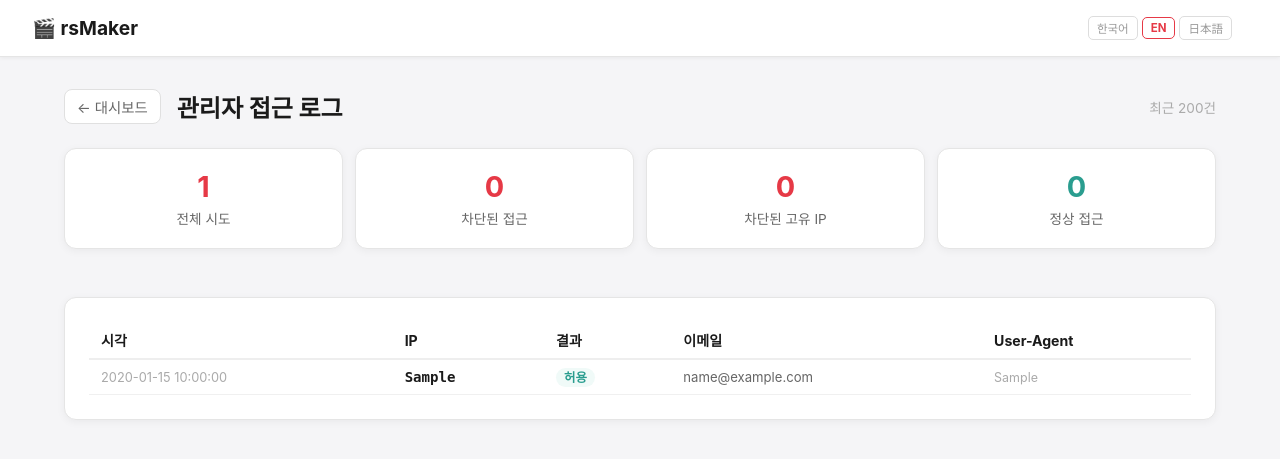
After one commit to todok6240/reels-maker-by-claudecode, a Flask app: template templates/admin_access_log.html in a window 1280 px wide. The commit adds this page. Shown: the top 459 px of the page. Run offline with Flask 3, Linux system fonts and the light colour scheme; the template is opened without the code that fills it: most values are stand-ins (such as "Sample title", 1, 10 or a date in 2020).

Commit message:
관리자 접근 IP 로그, 대시보드 다국어 적용
- admin_access_log 테이블로 접근 시도 IP/결과 영구 기록
- 관리자 대시보드 우측 상단 접근 IP 로그 버튼 추가
- 접근 로그 상세 페이지 (요약 카드 + 테이블, 뒤로가기 버튼)
- 대시보드 제목/설명/템플릿 카드 이름·설명 EN/JA 다국어 적용

Co-Authored-By: Claude Sonnet 4.6 <noreply@anthropic.com>

```diff
--- a/app.py
+++ b/app.py
@@ -23,7 +23,7 @@ from flask import Flask, render_template, request, jsonify, send_from_directory,
 from authlib.integrations.flask_client import OAuth
 from dotenv import load_dotenv
 import redis
-from database import upsert_user, is_user_allowed, set_user_allowed, list_users
+from database import upsert_user, is_user_allowed, set_user_allowed, list_users, log_admin_access, list_admin_access_log
 
 load_dotenv(os.path.join(os.path.dirname(__file__), ".env"))
 
@@ -138,8 +138,13 @@ def admin_required(f):
     @wraps(f)
     def decorated(*args, **kwargs):
         user = session.get("user")
+        ip = request.headers.get("X-Forwarded-For", request.remote_addr).split(",")[0].strip()
+        ua = request.headers.get("User-Agent", "")
+        email = user.get("email", "") if user else ""
         if not user or user.get("email") not in ADMIN_EMAILS:
+            log_admin_access(ip, ua, email, "denied")
             abort(403)
+        log_admin_access(ip, ua, email, "allowed")
         return f(*args, **kwargs)
     return decorated
 
@@ -655,6 +660,13 @@ def admin():
     return render_template("admin.html", stats=stats, reels=[dict(r) for r in reels], users=users)
 
 
+@app.route("/admin/access-log")
+@admin_required
+def admin_access_log():
+    logs = list_admin_access_log()
+    return render_template("admin_access_log.html", logs=logs)
+
+
 @app.route("/admin/users/<int:user_id>/toggle", methods=["POST"])
 @admin_required
 def admin_toggle_user(user_id):
--- a/static/js/i18n.js
+++ b/static/js/i18n.js
@@ -2,6 +2,23 @@
 
 const TRANSLATIONS = {
   ko: {
+    // Dashboard
+    'dash.title': '어떤 콘텐츠를 만들까요?',
+    'dash.sub': '템플릿을 선택하면 AI가 맞춤 자막과 영상을 만들어줘요',
+    'dash.cta': '시작하기 →',
+
+    // Templates
+    'tmpl.classic.name': '클래식',
+    'tmpl.classic.desc': '상단 자막 · 레드 포인트\n정통 SNS 릴스 스타일',
+    'tmpl.modern.name': '모던',
+    'tmpl.modern.desc': '하단 자막 · 블루 포인트\n감성적인 라이프스타일 스타일',
+    'tmpl.elegant.name': '엘레강스',
+    'tmpl.elegant.desc': '상단 자막 · 퍼플 포인트\n고급스럽고 세련된 스타일',
+    'tmpl.energy.name': '에너지',
+    'tmpl.energy.desc': '상단 자막 · 오렌지 포인트\n강렬하고 역동적인 스타일',
+    'tmpl.fresh.name': '프레시',
+    'tmpl.fresh.desc': '하단 자막 · 그린 포인트\n자연스럽고 청량한 스타일',
+
     // Nav
     'nav.history': '과거 생성 히스토리',
     'nav.settings': '⚙️ 설정',
@@ -109,6 +126,23 @@ const TRANSLATIONS = {
   },
 
   en: {
+    // Dashboard
+    'dash.title': 'What would you like to create?',
+    'dash.sub': 'Pick a template and AI will generate captions & video for you',
+    'dash.cta': 'Start →',
+
+    // Templates
+    'tmpl.classic.name': 'Classic',
+    'tmpl.classic.desc': 'Top caption · Red accent\nAuthentic SNS reels style',
+    'tmpl.modern.name': 'Modern',
+    'tmpl.modern.desc': 'Bottom caption · Blue accent\nLifestyle aesthetic style',
+    'tmpl.elegant.name': 'Elegant',
+    'tmpl.elegant.desc': 'Top caption · Purple accent\nSophisticated & refined style',
+    'tmpl.energy.name': 'Energy',
+    'tmpl.energy.desc': 'Top caption · Orange accent\nBold & dynamic style',
+    'tmpl.fresh.name': 'Fresh',
+    'tmpl.fresh.desc': 'Bottom caption · Green accent\nNatural & refreshing style',
+
     'nav.history': 'History',
     'nav.settings': '⚙️ Settings',
     'nav.logout': 'Logout',
@@ -204,6 +238,23 @@ const TRANSLATIONS = {
   },
 
   ja: {
+    // Dashboard
+    'dash.title': 'どんなコンテンツを作りますか？',
+    'dash.sub': 'テンプレートを選ぶとAIが字幕と動画を自動で作成します',
+    'dash.cta': '始める →',
+
+    // Templates
+    'tmpl.classic.name': 'クラシック',
+    'tmpl.classic.desc': '上部字幕 · レッドアクセント\n定番SNSリールスタイル',
+    'tmpl.modern.name': 'モダン',
+    'tmpl.modern.desc': '下部字幕 · ブルーアクセント\nライフスタイル美的スタイル',
+    'tmpl.elegant.name': 'エレガント',
+    'tmpl.elegant.desc': '上部字幕 · パープルアクセント\n上品で洗練されたスタイル',
+    'tmpl.energy.name': 'エナジー',
+    'tmpl.energy.desc': '上部字幕 · オレンジアクセント\nダイナミックで力強いスタイル',
+    'tmpl.fresh.name': 'フレッシュ',
+    'tmpl.fresh.desc': '下部字幕 · グリーンアクセント\n自然で爽やかなスタイル',
+
     'nav.history': '過去の生成履歴',
     'nav.settings': '⚙️ 設定',
     'nav.logout': 'ログアウト',
--- /dev/null
+++ b/templates/admin_access_log.html
@@ -0,0 +1,71 @@
+{% extends "base.html" %}
+{% block content %}
+<div style="max-width:1200px;margin:32px auto;padding:0 24px">
+
+  <div style="display:flex;align-items:center;gap:16px;margin-bottom:24px">
+    <a href="/admin" style="display:inline-flex;align-items:center;gap:6px;color:#666;text-decoration:none;font-size:0.9rem;padding:6px 12px;border:1px solid #e0e0e0;border-radius:8px;background:#fff">
+      ← 대시보드
+    </a>
+    <h2 style="margin:0">관리자 접근 로그</h2>
+    <span style="margin-left:auto;font-size:0.85rem;color:#aaa">최근 200건</span>
+  </div>
+
+  <!-- 요약 카드 -->
+  <div style="display:flex;gap:12px;margin-bottom:24px;flex-wrap:wrap">
+    {% set denied = logs | selectattr('result', 'equalto', 'denied') | list %}
+    {% set allowed = logs | selectattr('result', 'equalto', 'allowed') | list %}
+    {% set denied_ips = denied | map(attribute='ip') | unique | list %}
+    <div class="card" style="flex:1;min-width:140px;text-align:center;padding:20px">
+      <div style="font-size:1.8rem;font-weight:700;color:var(--color-primary)">{{ logs | length }}</div>
+      <div style="color:#666;margin-top:4px;font-size:0.85rem">전체 시도</div>
+    </div>
+    <div class="card" style="flex:1;min-width:140px;text-align:center;padding:20px">
+      <div style="font-size:1.8rem;font-weight:700;color:#e63946">{{ denied | length }}</div>
+      <div style="color:#666;margin-top:4px;font-size:0.85rem">차단된 접근</div>
+    </div>
+    <div class="card" style="flex:1;min-width:140px;text-align:center;padding:20px">
+      <div style="font-size:1.8rem;font-weight:700;color:#e63946">{{ denied_ips | length }}</div>
+      <div style="color:#666;margin-top:4px;font-size:0.85rem">차단된 고유 IP</div>
+    </div>
+    <div class="card" style="flex:1;min-width:140px;text-align:center;padding:20px">
+      <div style="font-size:1.8rem;font-weight:700;color:#2a9d8f">{{ allowed | length }}</div>
+      <div style="color:#666;margin-top:4px;font-size:0.85rem">정상 접근</div>
+    </div>
+  </div>
+
+  <div class="card" style="padding:24px">
+    <div style="overflow-x:auto">
+      <table style="width:100%;border-collapse:collapse;font-size:0.88rem">
+        <thead>
+          <tr style="border-bottom:2px solid #eee;text-align:left">
+            <th style="padding:8px 12px">시각</th>
+            <th style="padding:8px 12px">IP</th>
+            <th style="padding:8px 12px">결과</th>
+            <th style="padding:8px 12px">이메일</th>
+            <th style="padding:8px 12px">User-Agent</th>
+          </tr>
+        </thead>
+        <tbody>
+          {% for log in logs %}
+          <tr style="border-bottom:1px solid #f0f0f0;{% if log.result == 'denied' %}background:#fff8f8{% endif %}">
+            <td style="padding:8px 12px;white-space:nowrap;color:#aaa;font-size:0.8rem">{{ log.created_at }}</td>
+            <td style="padding:8px 12px;font-family:monospace;font-weight:600;{% if log.result == 'denied' %}color:#e63946{% endif %}">{{ log.ip }}</td>
+            <td style="padding:8px 12px">
+              {% if log.result == 'denied' %}
+              <span style="background:#fff0f0;color:#e63946;padding:2px 8px;border-radius:12px;font-size:0.78rem;font-weight:600">차단</span>
+              {% else %}
+              <span style="background:#f0faf8;color:#2a9d8f;padding:2px 8px;border-radius:12px;font-size:0.78rem;font-weight:600">허용</span>
+              {% endif %}
+            </td>
+            <td style="padding:8px 12px;color:#666;font-size:0.82rem">{{ log.user_email or '-' }}</td>
+            <td style="padding:8px 12px;color:#aaa;font-size:0.78rem;max-width:300px;overflow:hidden;text-overflow:ellipsis;white-space:nowrap" title="{{ log.user_agent }}">{{ log.user_agent or '-' }}</td>
+          </tr>
+          {% else %}
+          <tr><td colspan="5" style="padding:24px;text-align:center;color:#aaa">기록 없음</td></tr>
+          {% endfor %}
+        </tbody>
+      </table>
+    </div>
+  </div>
+</div>
+{% endblock %}
```
Also changed, not shown: database.py (+30 -0 lines), templates/admin.html (+6 -1 lines), templates/dashboard.html (+5 -5 lines).
